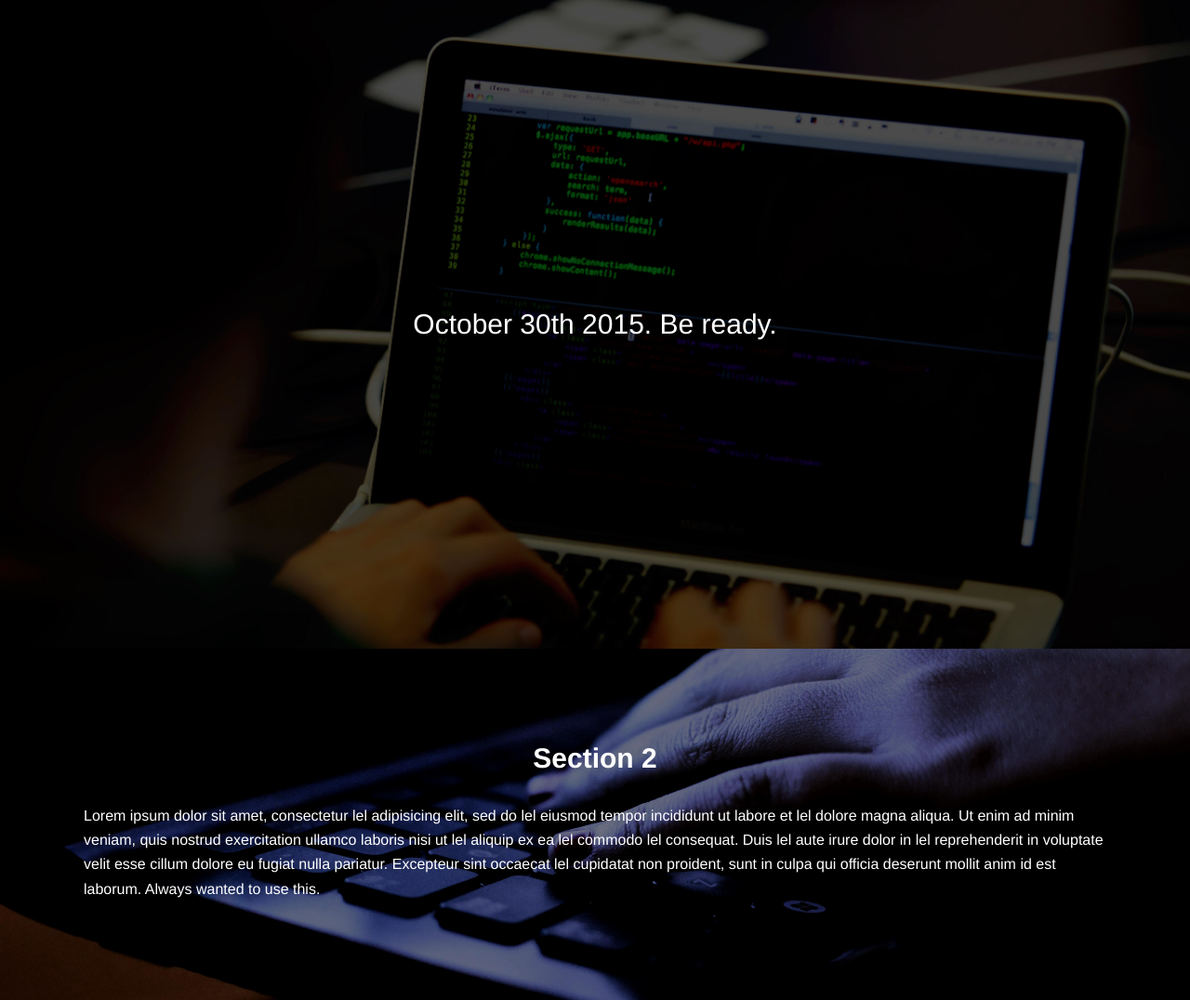
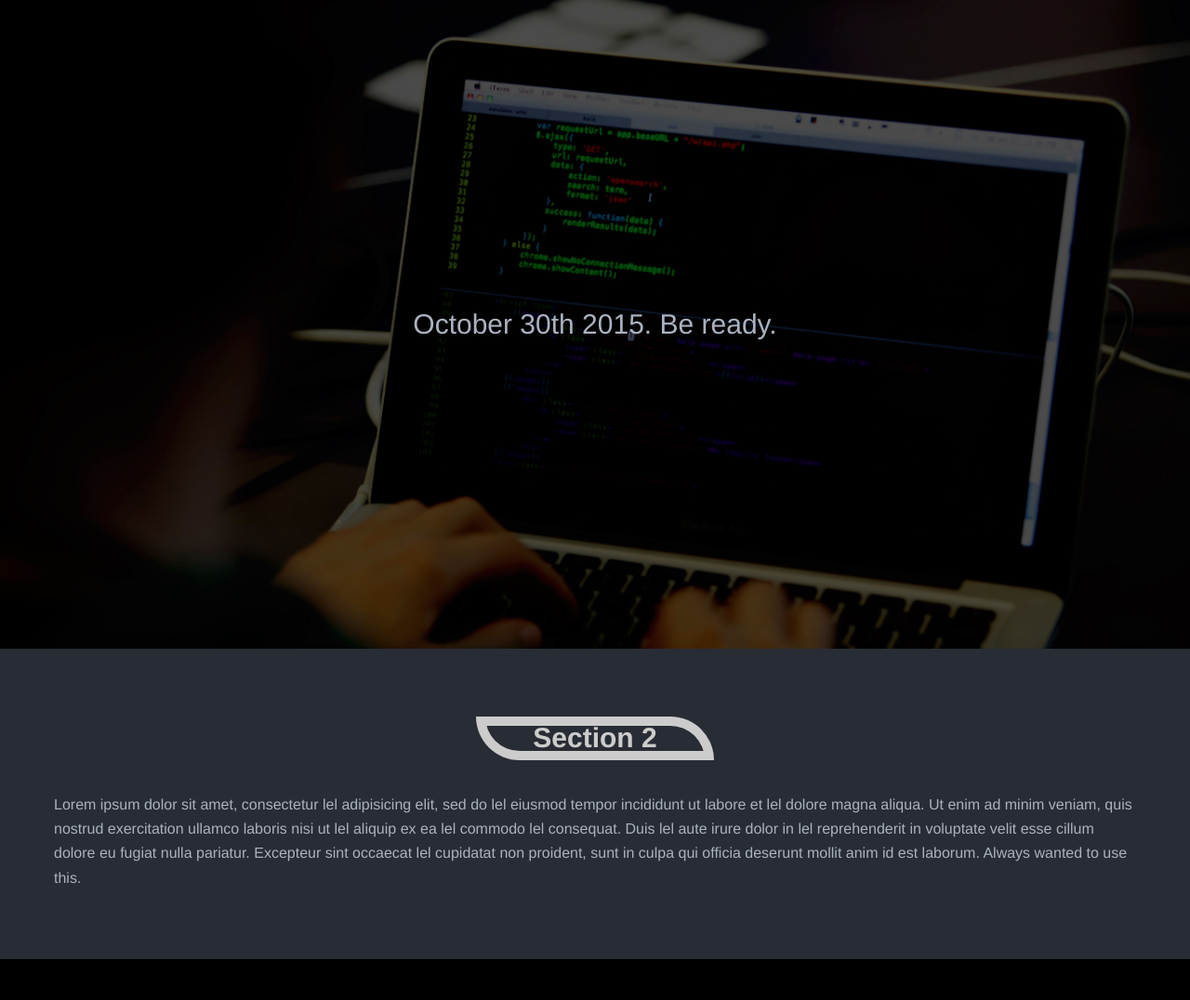
Before and after one commit to thel3l/hackathon-dpse, a PHP site: page / in a window 1280 px wide. Shown: the whole page at 93% size. After the commit the page ends 1032 px from the top, so only its background shows below. Run offline with PHP 8.4, Linux system fonts and the light colour scheme.

Commit message:
CSS Fun: Added a border.
Just for fun. Tell me if it's good.

```diff
--- a/css/style1.css
+++ b/css/style1.css
@@ -3,9 +3,9 @@
 @import url("https://fonts.googleapis.com/css?family=Lato:300,400");
 
 body {
-    background-color: #181823;
+    background-color: #282C34;
     font-family: "Century Gothic", Helvetica, sans-serif;
-    color: #FFFFFF;
+    color: #ABB2BF;
 		font-weight: 100;
 		line-height: 1.65em;
     margin: 0;
@@ -40,8 +40,8 @@ section {
 
 .sect2 {
 
-  padding: 5em;
-  background-image: url("../images/3.jpg");
+  padding: 3em;
+
 
 }
 
@@ -53,8 +53,22 @@ section {
 }
 
 h1 {
+  position: relative;
+  right: 0em;
+  left: 0;
+  margin-right: auto;
+  margin-left: auto;
+  width: 20%;
   text-align: center;
+
+  color: #CCCCCC;
   font-size: 30px;
+
+  border: 10px solid #CCCCCC;
+  border-radius: 0px 200px 0px 200px;
+  -moz-border-radius: 0px 200px 0px 200px;
+  -webkit-border-radius: 0px 200px 0px 200px;
+
 }
 
 p {
```
